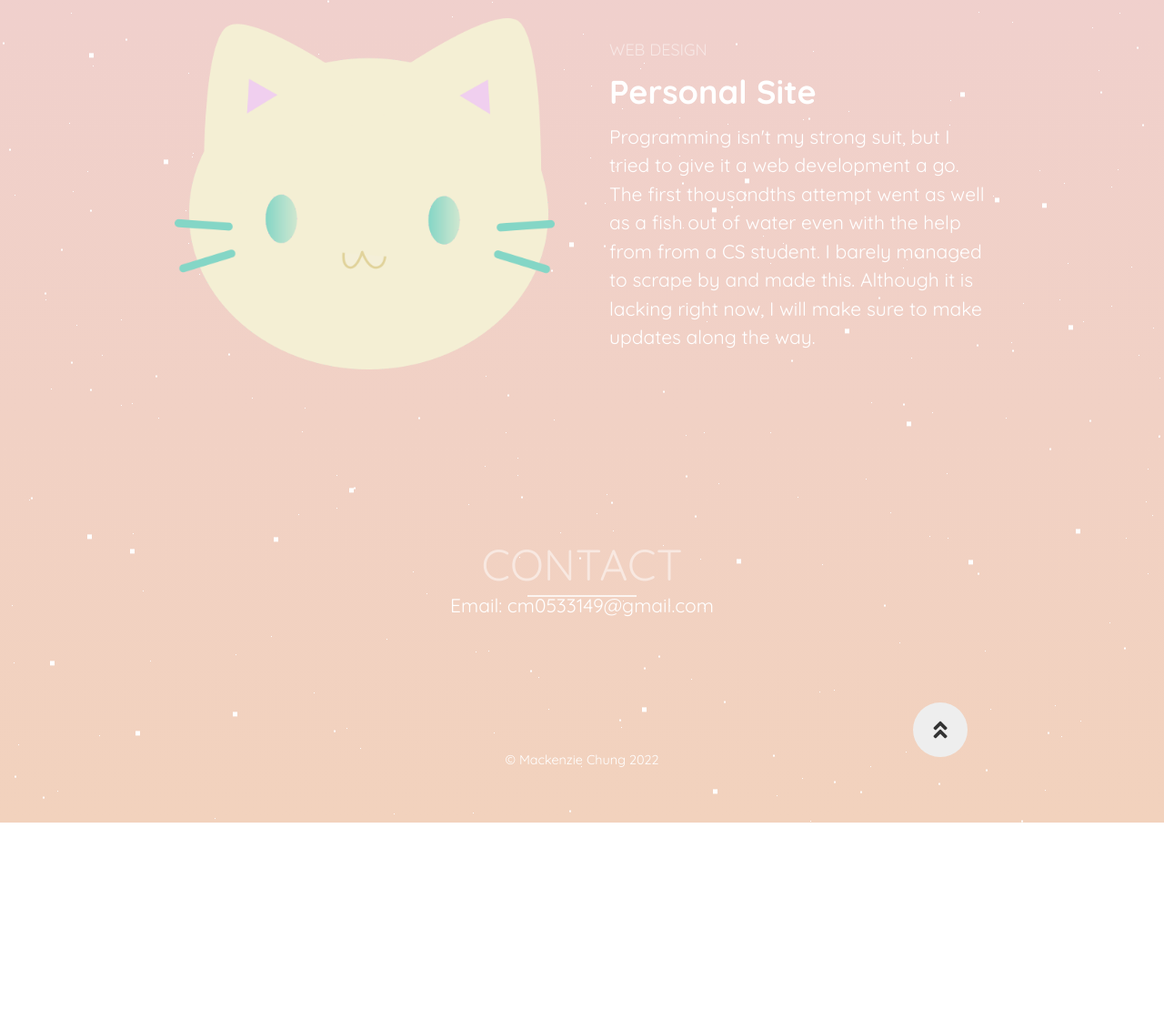
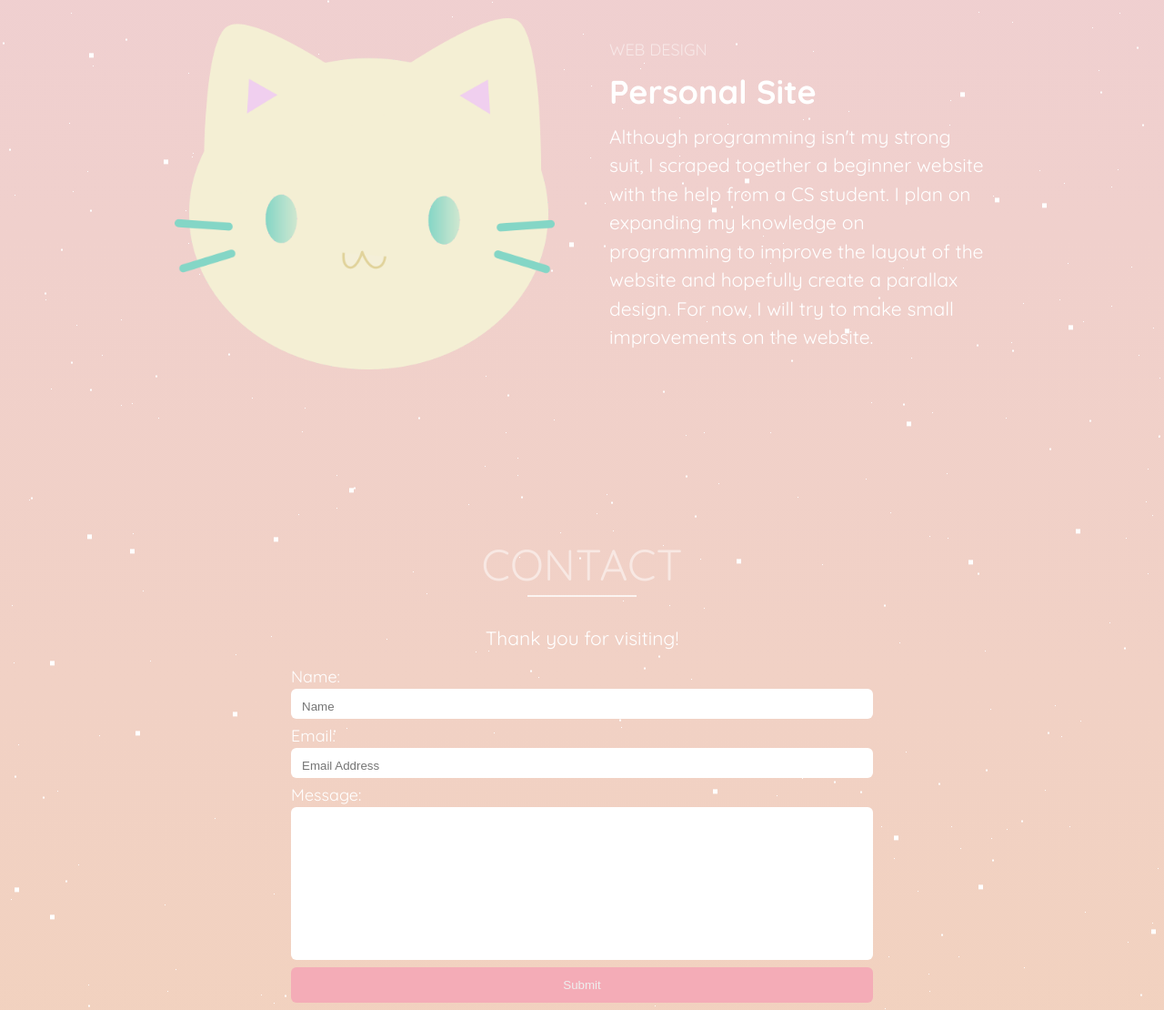
Before and after one commit to makenz/makenz.github.io, a plain HTML site: page index.html in a window 1280 px wide. Shown: the part 1519-2629 px from the top of the page at 91% size. Before the commit the page ends 2423 px from the top, so only its background shows below. Drawn offline with nearby package versions, Linux system fonts and the light colour scheme.

Commit message:
Update index.html

```diff
--- a/index.html
+++ b/index.html
@@ -57,7 +57,7 @@
             </a>
           </li>
           <li>
-            <a target="_blank" rel="noopener noreferrer" href="media/MCResume.pdf" class="icon-link">
+            <a target="_blank" rel="noopener noreferrer" href="media/MCResume_update.pdf" class="icon-link">
               <i class="fas fa-file"></i>
             </a>
           </li>
@@ -92,10 +92,10 @@
           <h6>Web Design</h6>
           <h1>Personal Site</h1>
           <p>
-            Programming isn't my strong suit, but I tried to give it a web development a go.
-            The first thousandths attempt went as well as a fish out of water even with the help from
-            from a CS student. I barely managed to scrape by and made this. Although it is lacking right now,
-            I will make sure to make updates along the way.
+            Although programming isn't my strong suit, I scraped together a beginner website with
+            the help from a CS student. I plan on expanding my knowledge on programming to improve the layout
+            of the website and hopefully create a parallax design. For now, I will try to make
+            small improvements on the website.
           </p>
           <!-- <a href="#" class="cta" id="self">View Project</a>
           &emsp;&emsp;
@@ -110,12 +110,21 @@
     <div class="containter">
       <div class="heading" data-aos="fade-up" data-aos-delay="100">
         <h1>Contact</h1>
-
-        <div class="contact" data-aos="fade-left" data-aos-delay="150">
-          <p>
-            Email: cm0533149@gmail.com
-          </p>
-        </div>
+        <p style="padding-top: 3rem; margin-bottom: -4rem">
+          Thank you for visiting!
+        </p>
+      </div>
+      <form action="" id="contactForm" data-aos="fade-up" data-aos-delay="150">
+        <label for="name">Name:</label>
+        <input type="text" id="name" name="name" placeholder="Name" required />
+        <label for="email">Email:</label>
+        <input type="email" id="email" name="email" placeholder="Email Address" required />
+        <label for="message">Message:</label>
+        <textarea name="message" id="message" cols="10" rows="10"></textarea>
+        <input type="submit" id="submit" value="Submit" />
+        <div class="alert">Your message was delivered!</div>
+      </form>
+    </div>
 
   </section>
   <footer>
```
